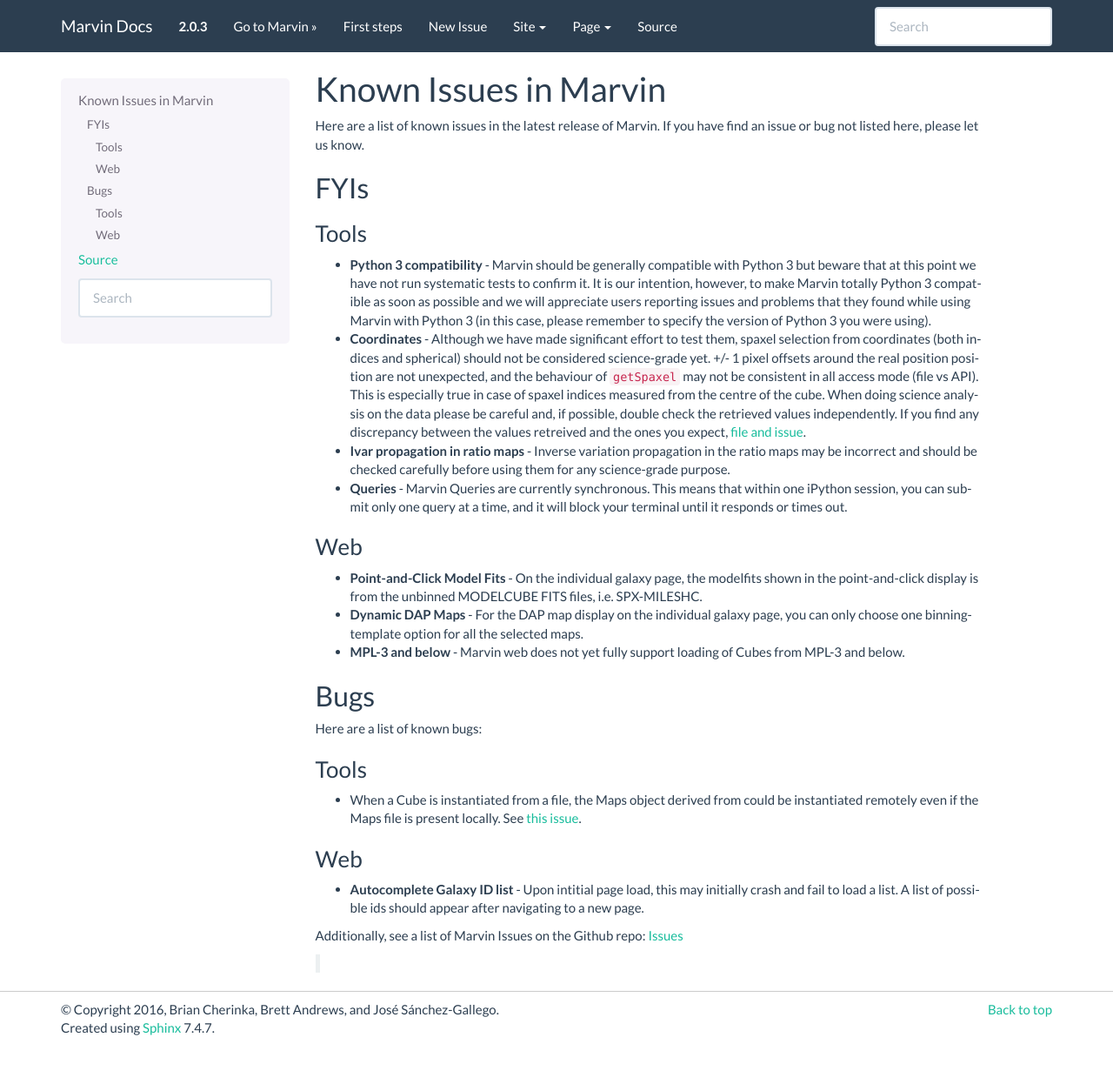
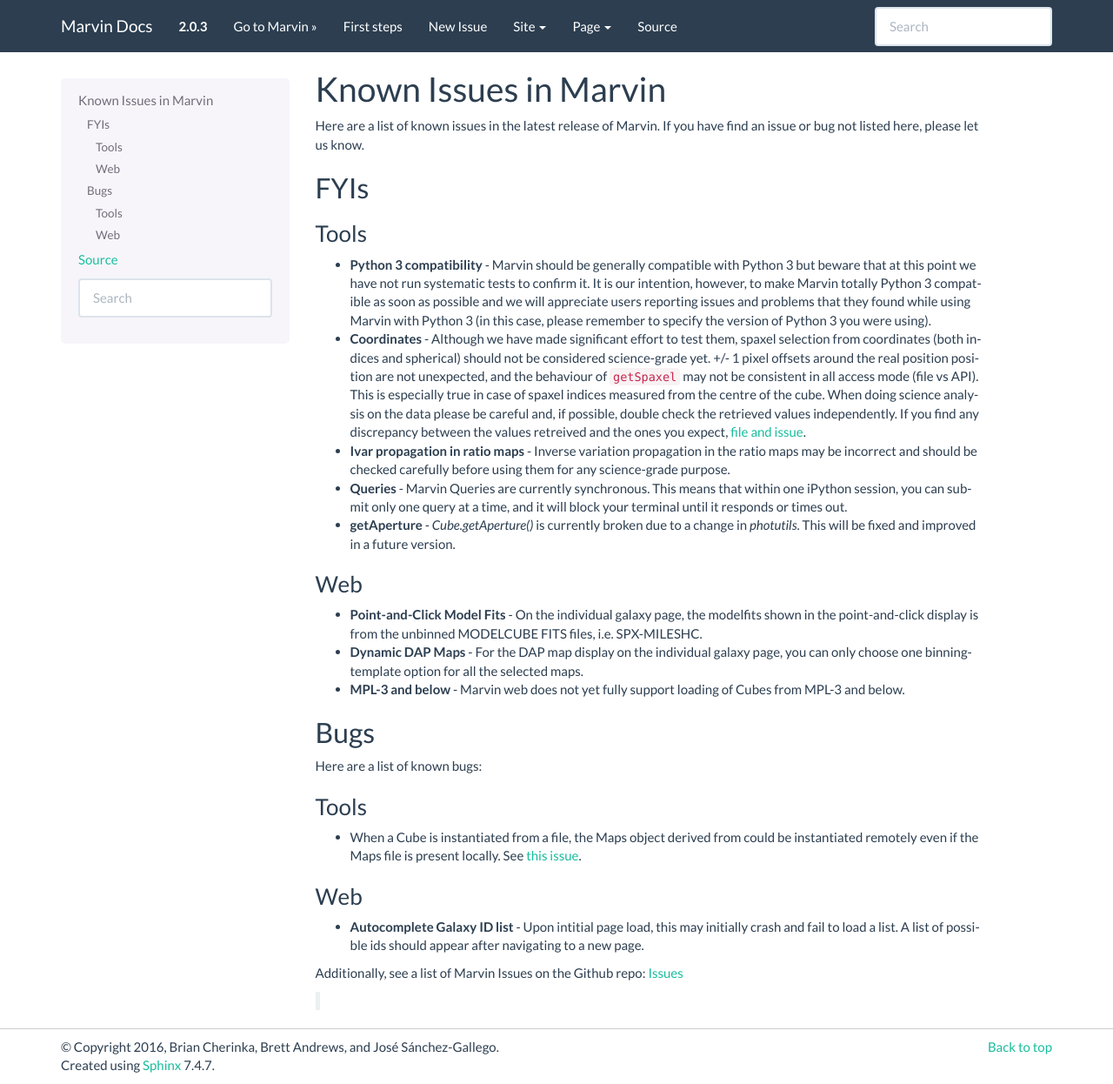
Before and after one commit to sdss/marvin, a Sphinx documentation site: the page built from docs/sphinx/known_issues.rst, in a window 1280 px wide and 1246 px high. Shown: the whole window at 87% size. Built offline with Sphinx 7.4.7, drawn with Linux system fonts in a browser that asks for light colours; pages that are not in the unit, such as notebooks, are missing from menus.

Commit message:
add known issue about getAperture

```diff
--- a/docs/sphinx/known_issues.rst
+++ b/docs/sphinx/known_issues.rst
@@ -19,6 +19,8 @@
 * **Ivar propagation in ratio maps** - Inverse variation propagation in the ratio maps may be incorrect and should be checked carefully before using them for any science-grade purpose.
 
 * **Queries** - Marvin Queries are currently synchronous.  This means that within one iPython session, you can submit only one query at a time, and it will block your terminal until it responds or times out.
+
+* **getAperture** - `Cube.getAperture()` is currently broken due to a change in `photutils`. This will be fixed and improved in a future version.
 
 Web
 ^^^
```
